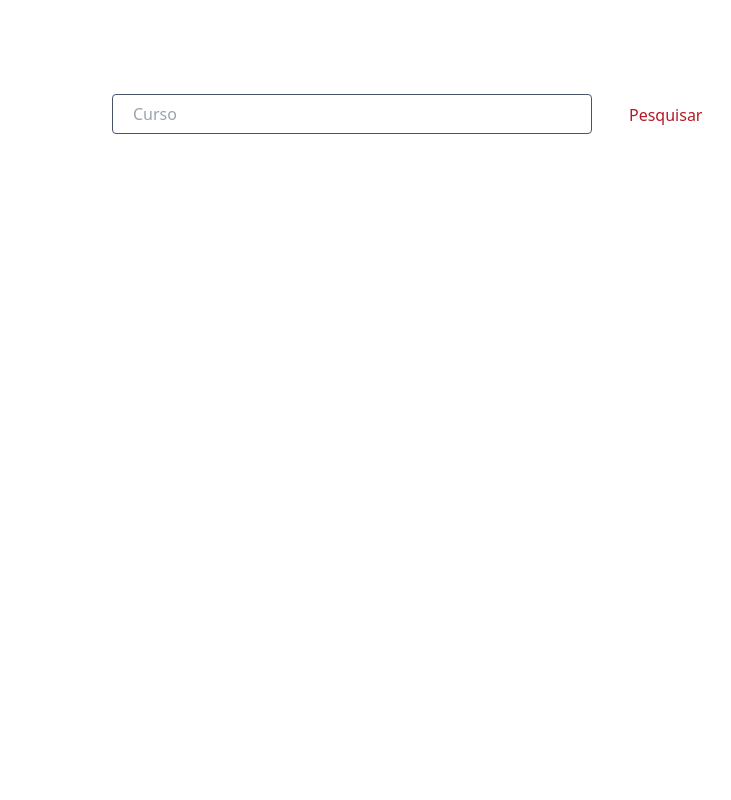
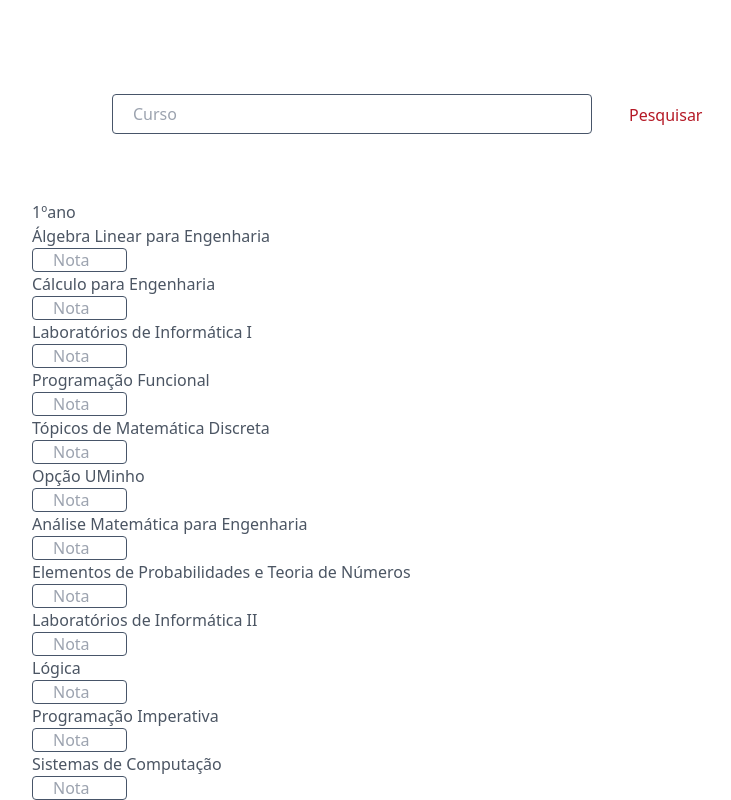
Before and after one commit to GresosJ/Averages, a Next.js app: page / in a window 1280 px wide. Shown: the part 300-1100 px from the top of the page, without its empty margins (208-939 px from the left). Before the commit the page ends 800 px from the top, so only its background shows below. Built offline with nearby package versions, Linux system fonts and the light colour scheme.

Commit message:
add subject componentes

```diff
--- a/components/Curso.jsx
+++ b/components/Curso.jsx
@@ -1,32 +1,80 @@
 import React from 'react'
-import { useState } from "react";
 
 const lei = [
               [
               {
                 "ects" : 5 ,
-                        "cadeira" : "Analise"
-                    }
-                ],
-                [
+                "nome" : "Álgebra Linear para Engenharia"
+              },
               {
                 "ects" : 5 ,
-                        "cadeira" : "Fisica Moderna"
-                    }
+                "nome" : "Cálculo para Engenharia"
+              },
+              {
+                "ects" : 5 ,
+                "nome" : "Laboratórios de Informática I"
+              },
+              {
+                "ects" : 5 ,
+                "nome" : "Programação Funcional"
+              },
+              {
+                "ects" : 5 ,
+                "nome" : "Tópicos de Matemática Discreta"
+              },
+              {
+                "ects" : 5 ,
+                "nome" : "Opção UMinho"
+              },
+              {
+                "ects" : 5 ,
+                "nome" : "Análise Matemática para Engenharia"
+              },
+              {
+                "ects" : 5 ,
+                "nome" : "Elementos de Probabilidades e Teoria de Números"
+              },
+              {
+                "ects" : 5 ,
+                "nome" : "Laboratórios de Informática II"
+              },
+              {
+                "ects" : 5 ,
+                "nome" : "Lógica"
+              },
+              {
+                "ects" : 5 ,
+                "nome" : "Programação Imperativa"
+              },
+              {
+                "ects" : 5 ,
+                "nome" : "Sistemas de Computação"
+              },
             ]
           ]
 
 
 
 export default  function Curso() {
-
-  const val = 0;
-
   return (
-    <div className="flex flex-row justify-center pt-10 sm:pt-20">
-        {lei[val].map((elem) => {
+    <div className="flex flex-row justify-start pt-6 spacing">
+        {lei.map((elem, key) => {
           return (
-           <div/>
+           <div key={key} className="flew flew-row justify-start pt-10">
+                <div className="font-medium text-gray-600">
+                  1ºano
+                </div>
+                {elem.map((cadeira, i) => {
+                    return (
+                      <a key={i}>
+                        <div className="font-medium text-gray-600">
+                            {cadeira.nome}
+                        </div>
+                        <input type="text" id={cadeira.nome} name="cadeira" className="border border-slate-600 rounded w-1/4 h-6 px-5 " placeholder="Nota"/>
+                      </a>
+                    );
+                  })}
+           </div>
           );
         })}
     </div>
--- a/components/Hero.jsx
+++ b/components/Hero.jsx
@@ -8,7 +8,7 @@ export default function Hero(){
           <div className="flex items-center justify-between w-full md:w-auto">
               <a href="#">
                 <span className="sr-only">Workflow</span>
-                <Image src="/images/calculator.svg" width="50" height="100" />
+                <Image className="white" src="/images/calculator.svg" width="50" height="100" />
               </a>
           </div>
           <div className="hidden md:block md:ml-10 md:space-x-10">
--- a/pages/index.js
+++ b/pages/index.js
@@ -9,7 +9,7 @@ export default function Home() {
   <>
     <Hero/>
     <Pesquisa/>
-
+    <Curso/>
   </>
   );
 }
```
Lines whose indentation alone changed are shown as unchanged.
